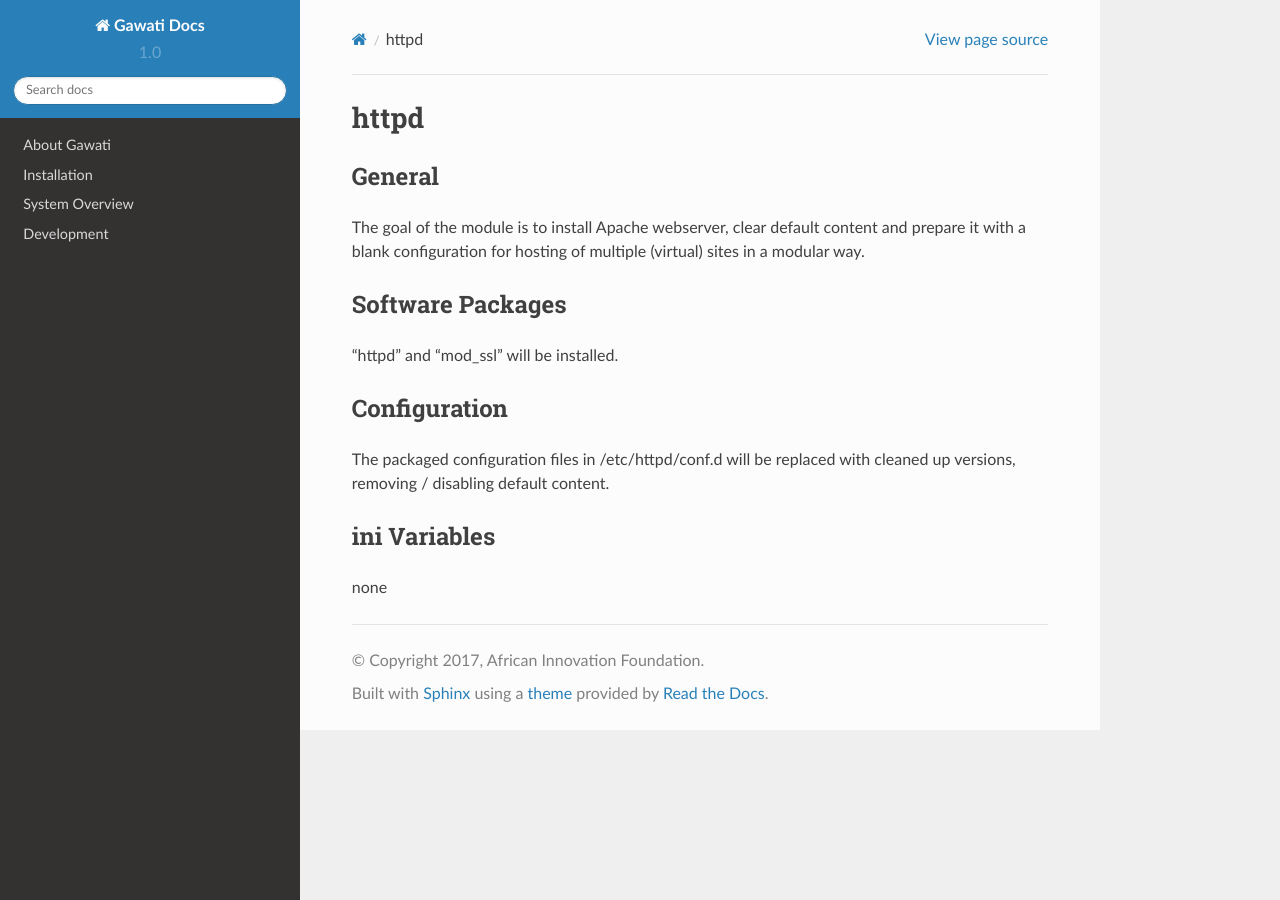
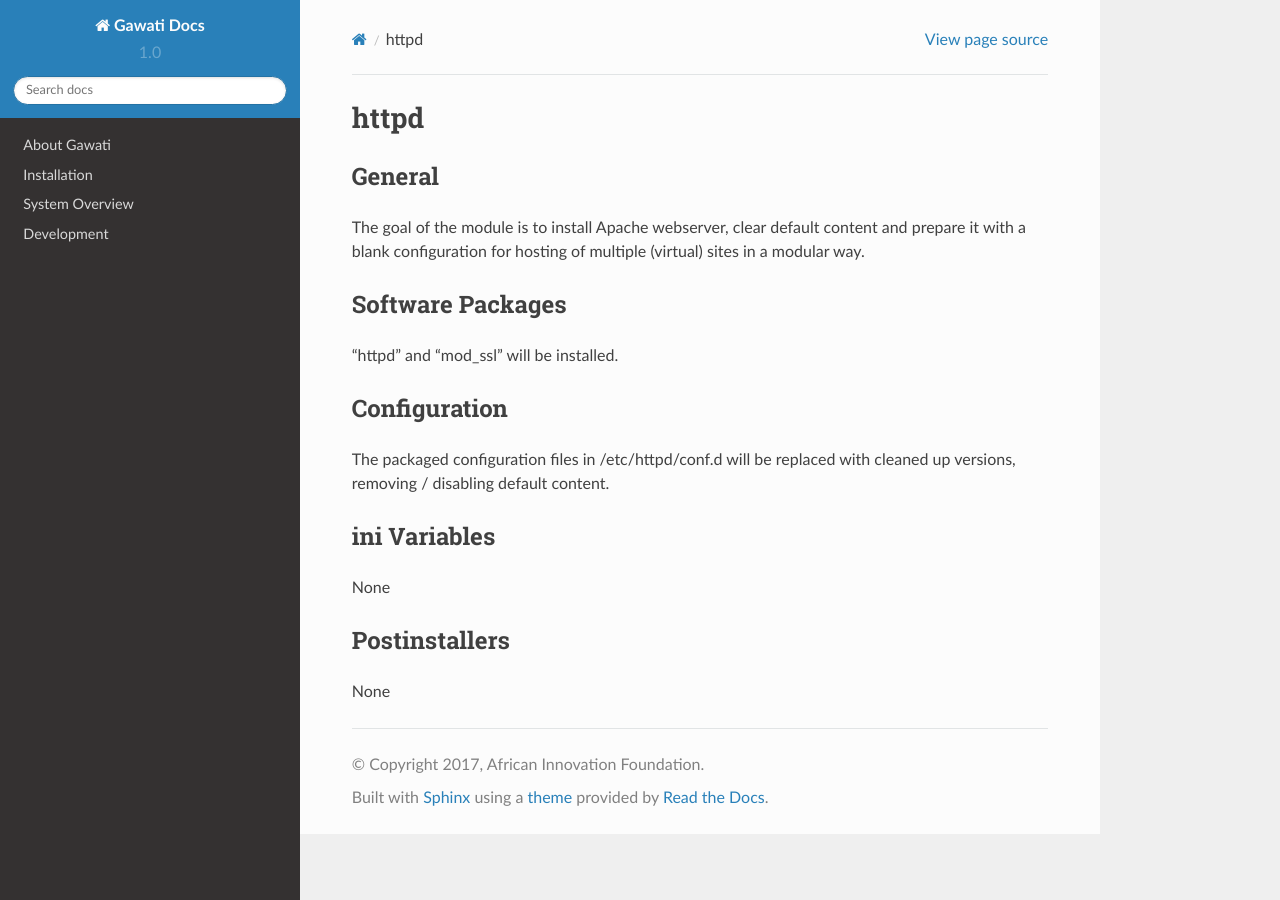
Before and after one commit to gawati/gawati-docs, a Sphinx documentation site: the page built from docs/source/development/installer/modules/httpd.rst, in a window 1280 px wide. Built offline with Sphinx 7.4.7 and the Read the Docs theme 2.0.0, drawn with Linux system fonts in a browser that asks for light colours; pages that are not in the unit, such as notebooks, are missing from menus.

Commit message:
Installers

```diff
--- a/docs/source/development/installer/modules/centos.rst
+++ b/docs/source/development/installer/modules/centos.rst
@@ -32,3 +32,8 @@ DNSdomain
 =========
 
 The DNS domain name to be used with the hostname variable.
+
+Postinstallers
+**************
+
+None
--- a/docs/source/development/installer/modules/fail2ban.rst
+++ b/docs/source/development/installer/modules/fail2ban.rst
@@ -28,7 +28,7 @@ ini Variables
 For email notifications, you need to configure a senders email address in
 "mailsender" and a recipient address in "mailrecipient" respectively.
 
-Postinstaller
-*************
+Postinstallers
+**************
 
 None
--- a/docs/source/development/installer/modules/httpd.rst
+++ b/docs/source/development/installer/modules/httpd.rst
@@ -22,4 +22,9 @@ cleaned up versions, removing / disabling default content.
 ini Variables
 *************
 
-none
+None
+
+Postinstallers
+**************
+
+None
```
